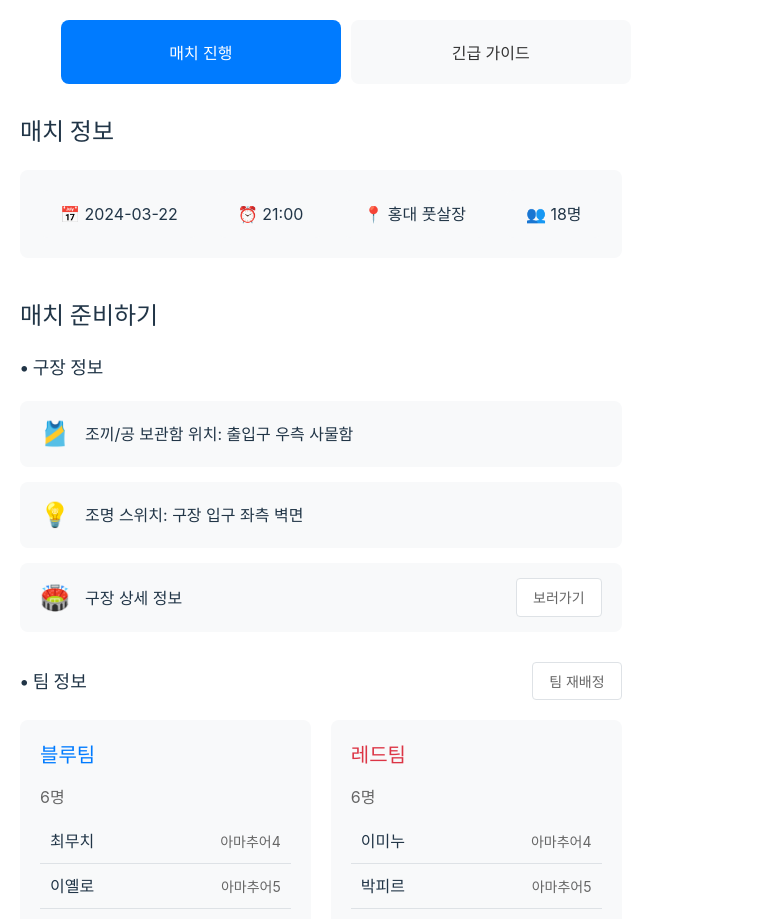
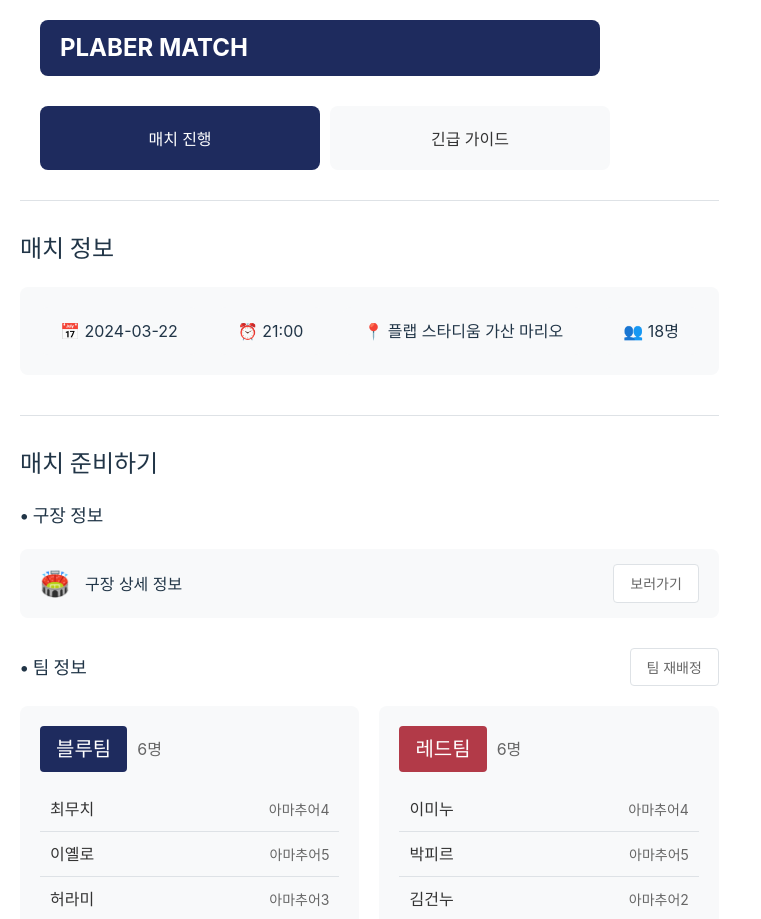
Before and after one commit to Outwater/plaber-match, a React (Vite) app: page /matches/1/lead-flaver in a window 1280 px wide. Shown: the top 919 px of the page, without its empty margins (0-761 px from the left). Built offline with nearby package versions, Linux system fonts and the light colour scheme.

Commit message:
fix: 이래저래 색 변경 위치 변경

```diff
--- a/src/pages/LeadFlaverProgress.tsx
+++ b/src/pages/LeadFlaverProgress.tsx
@@ -20,11 +20,6 @@ interface TeamAssignment {
   players: Player[];
 }
 
-interface VenueInfo {
-  equipment: string;
-  lighting: string;
-}
-
 interface MatchReport {
   matchProgress: string;
   issues: string;
@@ -43,13 +38,8 @@ const LeadFlaverProgress = () => {
   const [matchInfo] = useState<MatchInfo>({
     date: '2024-03-22',
     time: '21:00',
-    location: '홍대 풋살장',
+    location: '플랩 스타디움 가산 마리오',
     participants: 18
-  });
-
-  const [venueInfo] = useState<VenueInfo>({
-    equipment: '조끼/공 보관함 위치: 출입구 우측 사물함',
-    lighting: '조명 스위치: 구장 입구 좌측 벽면'
   });
 
   const [showReportModal, setShowReportModal] = useState(false);
@@ -174,6 +164,7 @@ const LeadFlaverProgress = () => {
 
   return (
     <Container>
+      <PageTitle>PLABER MATCH</PageTitle>
       <TabContainer>
         <Tab
           active={activeTab === 'match'}
@@ -188,6 +179,7 @@ const LeadFlaverProgress = () => {
           긴급 가이드
         </Tab>
       </TabContainer>
+      <Divider />
 
       {activeTab === 'match' ? (
         <>
@@ -202,6 +194,7 @@ const LeadFlaverProgress = () => {
               </InfoList>
             </InfoBox>
           </Section>
+          <Divider />
 
           <Section>
             <SectionTitle>매치 준비하기</SectionTitle>
@@ -210,18 +203,10 @@ const LeadFlaverProgress = () => {
                 <PrepSubTitle>• 구장 정보</PrepSubTitle>
                 <PrepList>
                   <PrepItem>
-                    <PrepIcon>🎽</PrepIcon>
-                    <PrepText>{venueInfo.equipment}</PrepText>
-                  </PrepItem>
-                  <PrepItem>
-                    <PrepIcon>💡</PrepIcon>
-                    <PrepText>{venueInfo.lighting}</PrepText>
-                  </PrepItem>
-                  <PrepItem>
                     <PrepIcon>🏟️</PrepIcon>
                     <PrepText>구장 상세 정보</PrepText>
                     <ViewButton
-                      href="https://plabfootball.notion.site/1928d2532450803a9157cf2c71d92bc8"
+                      href="https://plabfootball.notion.site/a29919ddda28405aabc434dc98afa703?pvs=4"
                       target="_blank"
                       rel="noopener noreferrer"
                     >
@@ -238,9 +223,13 @@ const LeadFlaverProgress = () => {
                 </PrepTitleContainer>
                 <TeamGrid>
                   {teamAssignments.map((team, index) => (
-                    <TeamCard key={index}>
-                      <TeamTitle isBlue={index === 0}>{team.teamName}</TeamTitle>
-                      <PlayerCount>{team.players.length}명</PlayerCount>
+                    <TeamCard key={index} isBlue={index === 0}>
+                      <TeamTitleContainer>
+                        <TeamTitle isBlue={index === 0}>
+                          {team.teamName}
+                        </TeamTitle>
+                        <PlayerCount>{team.players.length}명</PlayerCount>
+                      </TeamTitleContainer>
                       <PlayerList>
                         {team.players.map((player, idx) => (
                           <PlayerItem key={idx}>
@@ -255,6 +244,7 @@ const LeadFlaverProgress = () => {
               </PrepSection>
             </PrepContainer>
           </Section>
+          <Divider />
 
           <Section>
             <StartMatchButton onClick={handleMatchStart}>
@@ -343,6 +333,20 @@ const Container = styled.div`
   margin: 0 auto;
 `;
 
+const PageTitle = styled.h1`
+  text-align: left;
+  font-size: 24px;
+  font-weight: bold;
+  color: white;
+  width: 100%;
+  max-width: 520px;
+  padding: 15px 20px;
+  margin: 0 auto 30px;
+  margin-left: 20px;
+  background-color: #1E2B5E;
+  border-radius: 8px;
+`;
+
 const TabContainer = styled.div`
   display: flex;
   gap: 10px;
@@ -351,6 +355,8 @@ const TabContainer = styled.div`
   max-width: 520px;
   margin: 0 auto 30px;
   padding: 0;
+  margin-left: 20px;
+  margin-right: auto;
 `;
 
 const Tab = styled.button<{ active: boolean }>`
@@ -361,12 +367,12 @@ const Tab = styled.button<{ active: boolean }>`
   border-radius: 8px;
   font-size: 16px;
   cursor: pointer;
-  background-color: ${props => props.active ? '#007bff' : '#f8f9fa'};
+  background-color: ${props => props.active ? '#1E2B5E' : '#f8f9fa'};
   color: ${props => props.active ? 'white' : '#333'};
   transition: all 0.2s;
 
   &:hover {
-    background-color: ${props => props.active ? '#0056b3' : '#e9ecef'};
+    background-color: ${props => props.active ? '#162044' : '#e9ecef'};
   }
 `;
 
@@ -410,10 +416,21 @@ const TeamCard = styled.div`
   border-radius: 8px;
 `;
 
+const TeamTitleContainer = styled.div`
+  display: flex;
+  align-items: center;
+  gap: 10px;
+  margin-bottom: 15px;
+`;
+
 const TeamTitle = styled.h3<{ isBlue: boolean }>`
-  margin: 0 0 15px 0;
+  margin: 0;
   font-size: 20px;
-  color: ${props => props.isBlue ? '#007bff' : '#dc3545'};
+  color: white;
+  background-color: ${props => props.isBlue ? '#1E2B5E' : '#B23A48'};
+  padding: 8px 16px;
+  border-radius: 4px;
+  display: inline-block;
 `;
 
 const PlayerList = styled.ul`
@@ -436,6 +453,7 @@ const PlayerItem = styled.li`
 
 const PlayerName = styled.span`
   font-size: 16px;
+  color: #333;
 `;
 
 const PlayerLevel = styled.span`
@@ -449,7 +467,7 @@ const StartMatchButton = styled.button`
   font-size: 24px;
   font-weight: bold;
   color: white;
-  background-color: #007bff;
+  background-color: #1E2B5E;
   border: none;
   border-radius: 8px;
   cursor: pointer;
@@ -457,7 +475,7 @@ const StartMatchButton = styled.button`
   margin-bottom: 10px;
 
   &:hover {
-    background-color: #0056b3;
+    background-color: #162044;
   }
 `;
 
@@ -467,14 +485,14 @@ const EndMatchButton = styled.button`
   font-size: 24px;
   font-weight: bold;
   color: white;
-  background-color: #dc3545;
+  background-color: #B23A48;
   border: none;
   border-radius: 8px;
   cursor: pointer;
   transition: background-color 0.2s;
 
   &:hover {
-    background-color: #c82333;
+    background-color: #8E2E3A;
   }
 `;
 
@@ -537,7 +555,8 @@ const GuideContent = styled.p`
 
 const PlayerCount = styled.div`
   color: #666;
-  margin-bottom: 10px;
+  font-size: 16px;
+  padding: 8px 0;
 `;
 
 const PrepContainer = styled.div`
@@ -696,15 +715,23 @@ const ReportTextarea = styled.textarea`
 
 const SubmitButton = styled.button`
   padding: 10px 20px;
-  background-color: #007bff;
+  background-color: #1E2B5E;
   color: white;
   border: none;
   border-radius: 4px;
   cursor: pointer;
 
   &:hover {
-    background-color: #0056b3;
+    background-color: #162044;
   }
 `;
 
+const Divider = styled.hr`
+  border: none;
+  border-top: 1px solid #dee2e6;
+  margin: 0 auto 30px;
+  width: 100%;
+  max-width: 1160px;
+`;
+
 export default LeadFlaverProgress;
```
